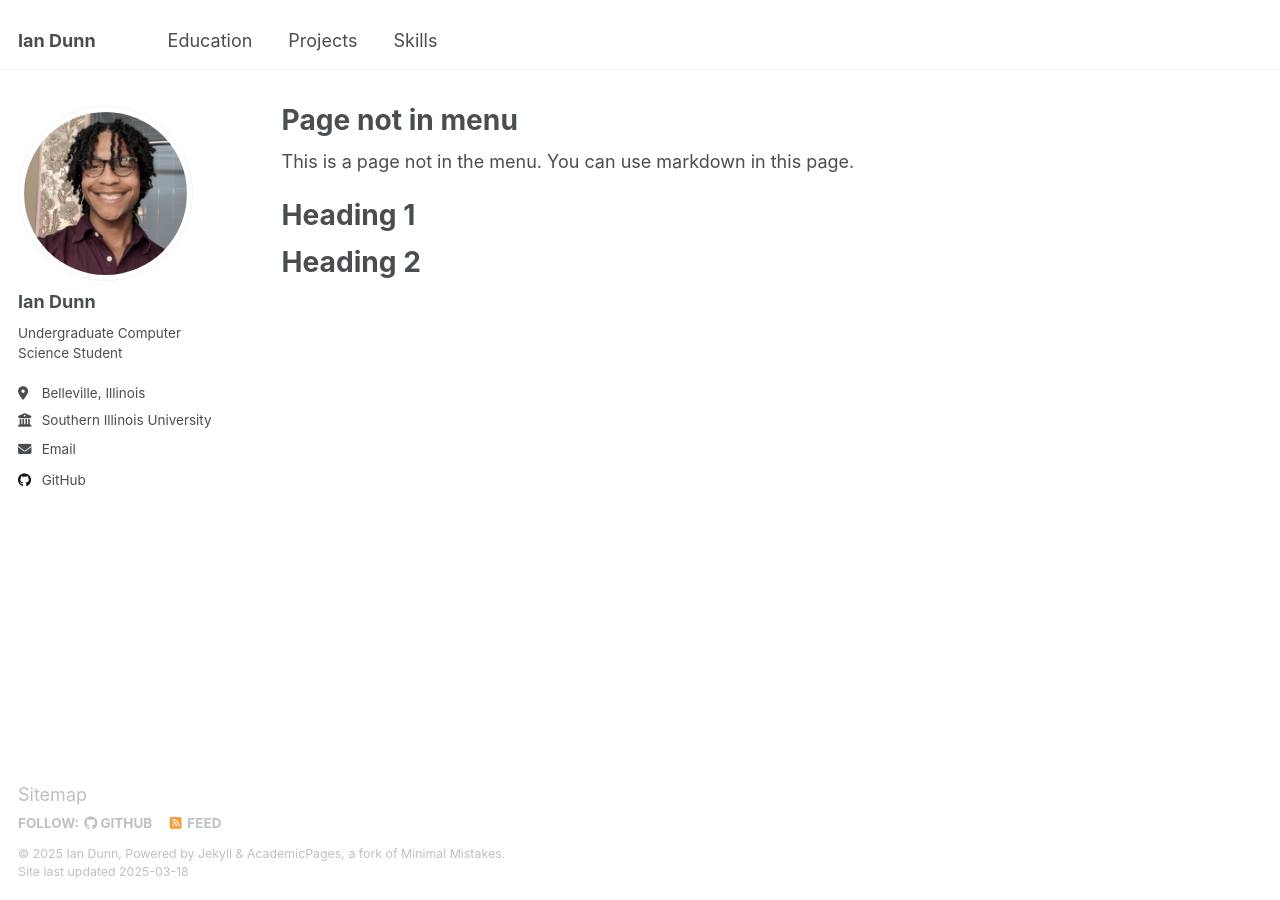
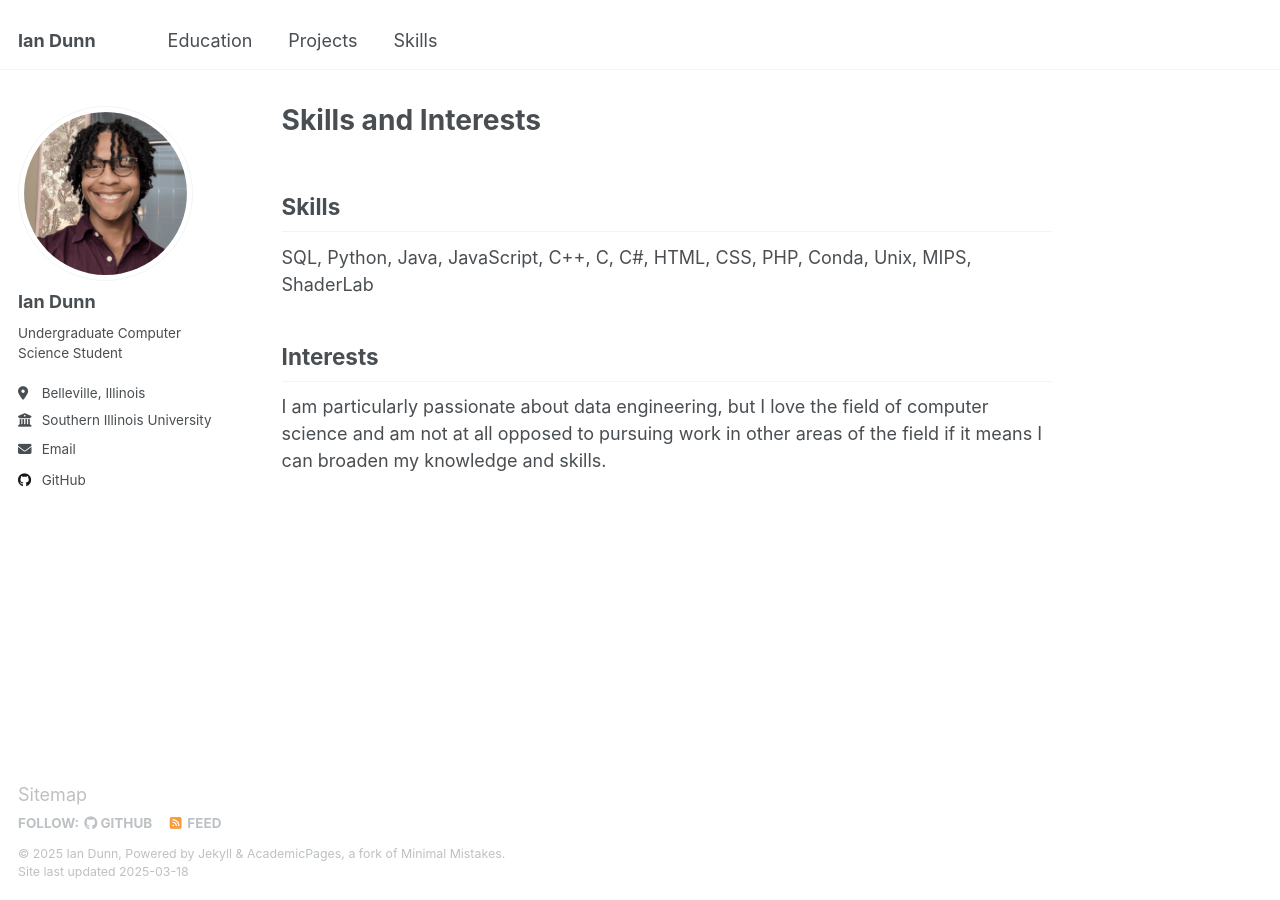
Before and after one commit to 1ntentions/1ntentions.github.io, a Jekyll site: the page built from _pages/non-menu-page.md, in a window 1280 px wide. Built offline with Jekyll 4.4.1, drawn with Linux system fonts in a browser that asks for light colours.

Commit message:
Update non-menu-page.md

```diff
--- a/_pages/non-menu-page.md
+++ b/_pages/non-menu-page.md
@@ -1,16 +1,12 @@
 ---
-permalink: /non-menu-page/
-title: "Page not in menu"
+permalink: /skills/
+title: "Skills and Interests"
 author_profile: true
-redirect_from:
-  - "/nmp/"
-  - "/nmp.html"
 ---
 
-This is a page not in the menu. You can use markdown in this page.
 
-Heading 1
-======
+## Skills
+SQL, Python, Java, JavaScript, C++, C, C#, HTML, CSS, PHP, Conda, Unix, MIPS, ShaderLab
 
-Heading 2
-======
+## Interests
+I am particularly passionate about data engineering, but I love the field of computer science and am not at all opposed to pursuing work in other areas of the field if it means I can broaden my knowledge and skills.
```
